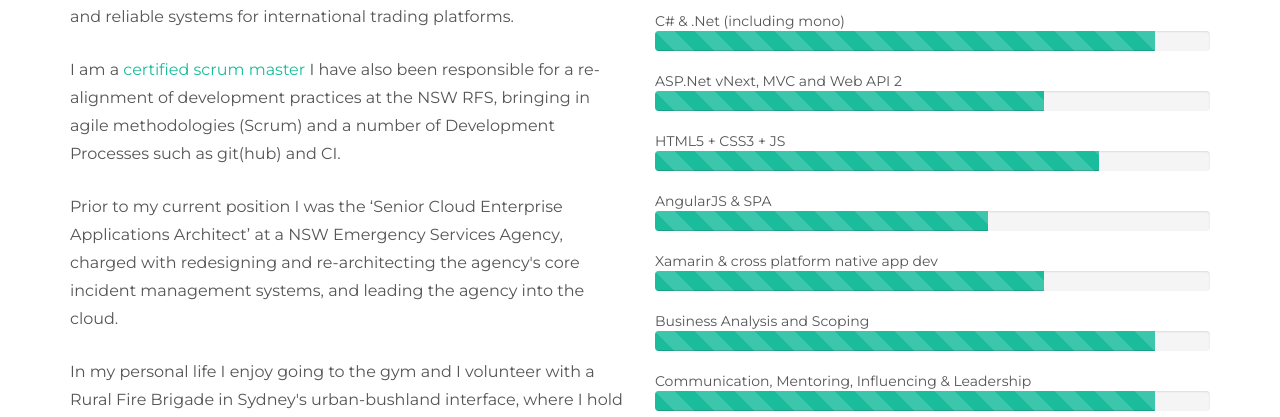
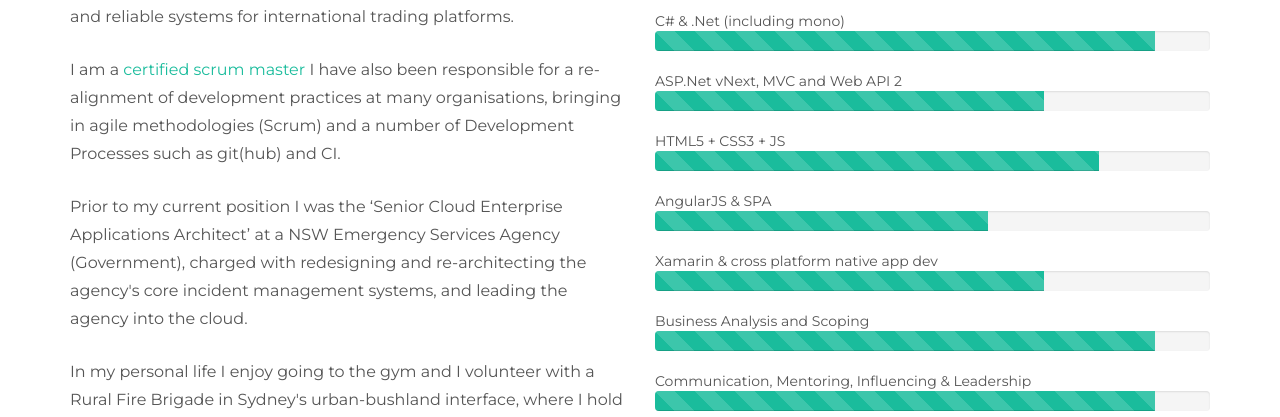
Before and after one commit to darbio/darbio.github.io, a Jekyll site: the page built from about.html, in a window 1280 px wide. Shown: the part 1257-1674 px from the top of the page. Built offline with Jekyll 4.4.1, drawn with Linux system fonts in a browser that asks for light colours; nearby versions of some CDN libraries.

Commit message:
Update about.html

```diff
--- a/about.html
+++ b/about.html
@@ -51,10 +51,10 @@ permalink: /about/index.html
           I am currently employed as a 'Senior Enterprise Platforms Architect / Engineer' with an enterprise organisation in the CBD of Sydney, where I am responsible for planning and implementing enterprise architecture to ensure low latency, high availability, resilient, modern and reliable systems for international trading platforms.
       </p>
       <p>
-        I am a <a href="http://www.scrumalliance.org/community/profile/jdarbyshir" target="_blank">certified scrum master</a> I have also been responsible for a re-alignment of development practices at the NSW RFS, bringing in agile methodologies (Scrum) and a number of Development Processes such as git(hub) and CI.
+        I am a <a href="http://www.scrumalliance.org/community/profile/jdarbyshir" target="_blank">certified scrum master</a> I have also been responsible for a re-alignment of development practices at many organisations, bringing in agile methodologies (Scrum) and a number of Development Processes such as git(hub) and CI.
       </p>
       <p>
-        Prior to my current position I was the ‘Senior Cloud Enterprise Applications Architect’ at a NSW Emergency Services Agency, charged with redesigning and re-architecting the agency's core incident management systems, and leading the agency into the cloud.
+        Prior to my current position I was the ‘Senior Cloud Enterprise Applications Architect’ at a NSW Emergency Services Agency (Government), charged with redesigning and re-architecting the agency's core incident management systems, and leading the agency into the cloud.
       </p>
       <p>
         In my personal life I enjoy going to the gym and I volunteer with a Rural Fire Brigade in Sydney's urban-bushland interface, where I hold a position as an Officer of the brigade. I am also a member of the NSW RFS <a href="http://en.wikipedia.org/wiki/Remote_Area_Firefighting_Team">Remote Area Firefighting team</a>, qualified in helicopter insertion and remote area specialist operations.
```
